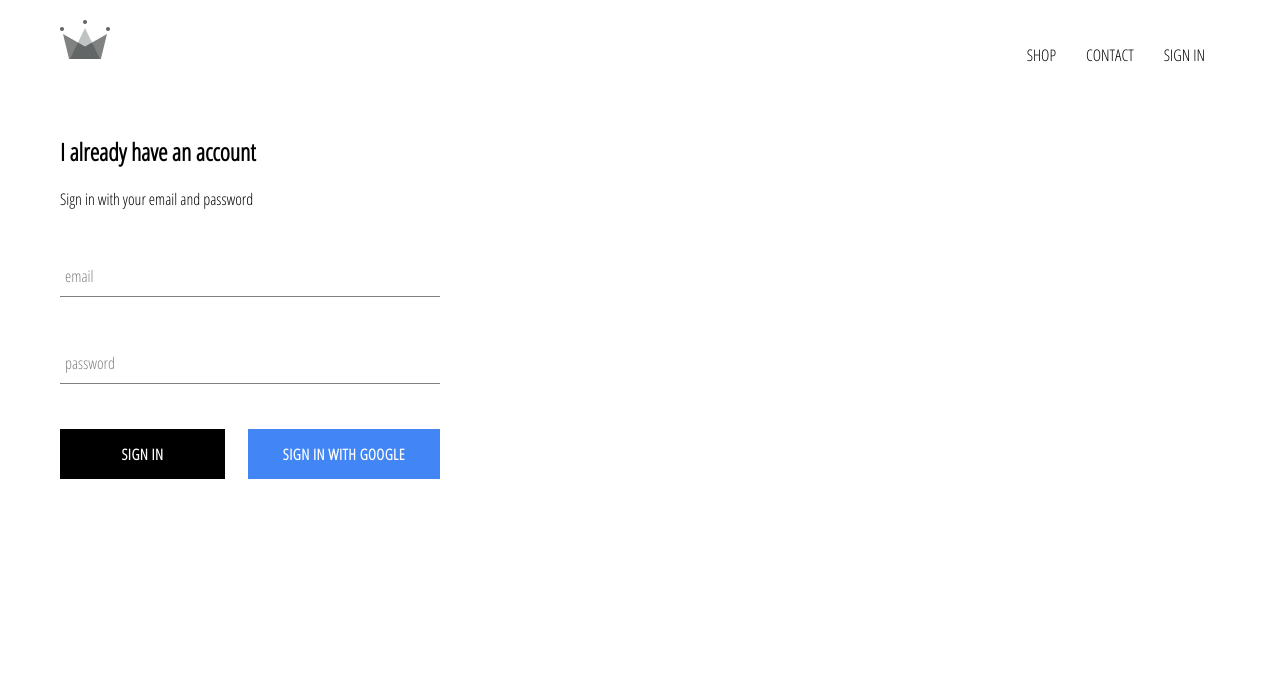
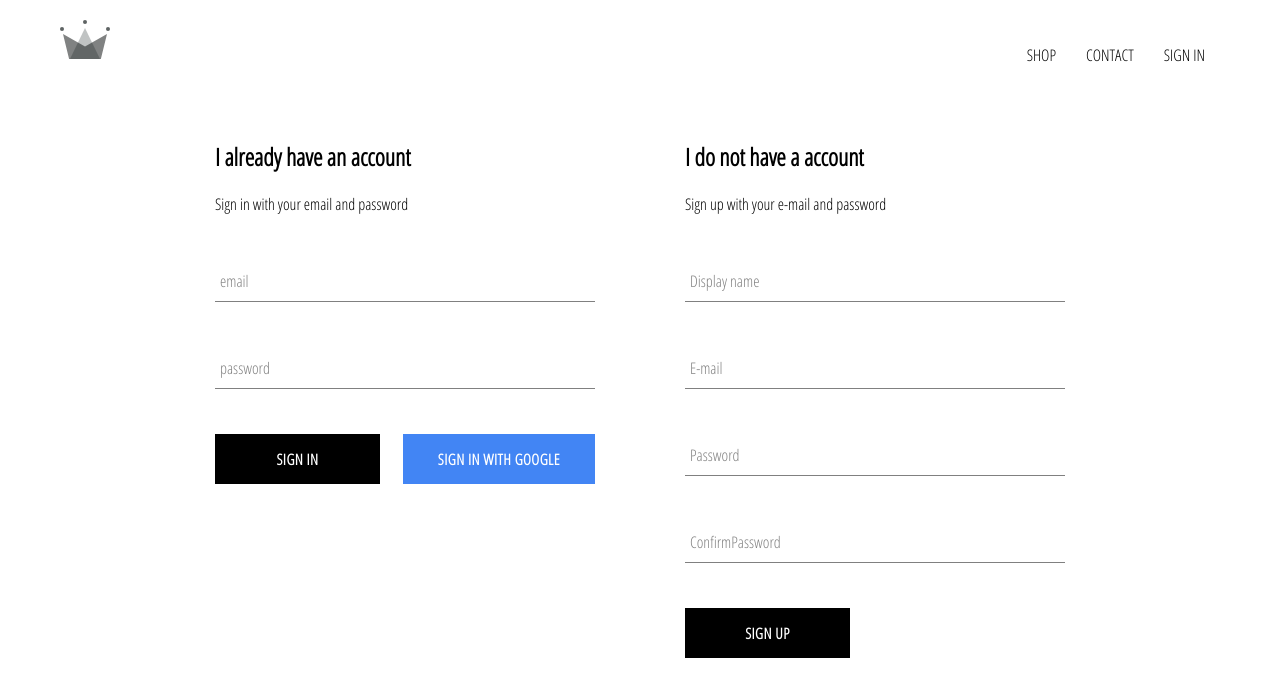
Before and after one commit to alshashiguchi/crwn-clothing, a React (Create React App) app: page /signin in a window 1280 px wide. Shown: the top 696 px of the page. Built offline with nearby package versions, Linux system fonts and the light colour scheme; no server answers.

Commit message:
implemented firebase utils, included bility to store authenticated users into our firestore database

```diff
--- a/src/App.js
+++ b/src/App.js
@@ -7,7 +7,7 @@
 import ShopPage from './pages/shop/shop.component';
 import SignInAndSignUpPage from './pages/sign-in-and-sign-up/sign-in-and-sign-up.component';
 import Header from "./components/header/header-component";
-import { auth } from './firebase/firebase.utils';
+import { auth, createUserProfileDocument } from './firebase/firebase.utils';
 
 class App extends Component{
 
@@ -21,10 +21,26 @@
   unsubscribeFromAuth = null;
 
   componentDidMount() {
-    this.unsubscribeFromAuth = auth.onAuthStateChanged(user => {
-      this.setState({ currentUser: user });
-      console.log(user)   ;
+    this.unsubscribeFromAuth = auth.onAuthStateChanged (async userAuth => {
+      if (userAuth) {
+        const userRef = await createUserProfileDocument(userAuth);
+
+        await userRef.onSnapshot(snapShot => {
+          this.setState({
+            currentUser: {
+              id: snapShot.id,
+              ...snapShot.data()
+            }
+          });
+        });
+      } else {
+        this.setState({ currentUser: userAuth });
+      }
+
+      console.log(this.state);
+
     });
+
   }
 
   componentWillUnmount() {
--- /dev/null
+++ b/src/components/sign-up/sign-up.component.jsx
@@ -0,0 +1,97 @@
+import React, { Component } from 'react';
+
+import FormInput from '../form-input/form-input.component';
+import CustomButton from '../custom-button/custom-button.component';
+
+import { auth, createUserProfileDocument } from '../../firebase/firebase.utils';
+
+import './sign-up.styles.scss';
+
+class SignUp extends Component {
+  constructor(props) {
+    super(props);
+
+    this.state = {
+      displayName: '',
+      email: '',
+      password: '',
+      confirmPassword: ''
+    };
+  }
+
+  handleSubmit = async event => {
+    event.preventDefault();
+
+    const { displayName, email, password, confirmPassword} = this.state
+
+    if (password !== confirmPassword) {
+      alert("passwords don't match");
+      return
+    }
+
+    try {
+      const { user } = await auth.createUserWithEmailAndPassword(email, password);
+
+      await createUserProfileDocument(user, { displayName });
+
+      this.setState({
+        displayName: '',
+        email: '',
+        password: '',
+        confirmPassword: ''
+      });
+    } catch (error) {
+      console.error(error);
+    }
+  }
+
+  handleChange = event => {
+    const { name, value } = event.target;
+    this.setState({ [name]: value });
+  }
+
+  render() {
+    const { displayName, email, password, confirmPassword} = this.state
+    return(
+      <div className='sign-up'>
+        <h2 className='title'>I do not have a account</h2>
+        <span>Sign up with your e-mail and password</span>
+        <form className='sign-up-form' onSubmit={ this.handleSubmit }>
+          <FormInput
+            type='text'
+            name='displayName'
+            value={ displayName }
+            onChange={this.handleChange}
+            label='Display name'
+            required/>
+
+          <FormInput
+            type='email'
+            name='email'
+            value={ email }
+            onChange={this.handleChange}
+            label='E-mail'
+            required/>
+          <FormInput
+            type='password'
+            name='password'
+            value={ password }
+            onChange={this.handleChange}
+            label='Password'
+            required/>
+          <FormInput
+            type='password'
+            name='confirmPassword'
+            value={ confirmPassword }
+            onChange={this.handleChange}
+            label='ConfirmPassword'
+            required/>
+
+          <CustomButton type='submit'>SIGN UP</CustomButton>
+        </form>
+      </div>
+    )
+  }
+}
+
+export default SignUp;
--- /dev/null
+++ b/src/components/sign-up/sign-up.styles.scss
@@ -0,0 +1,9 @@
+.sign-up {
+  display: flex;
+  flex-direction: column;
+  width: 380px;
+
+  .title {
+    margin: 10px, 0;
+  }
+}
--- a/src/firebase/firebase.utils.js
+++ b/src/firebase/firebase.utils.js
@@ -13,6 +13,32 @@
   measurementId: "G-YBHYVKSGVX"
 };
 
+export const createUserProfileDocument = async(userAuth, additionalData) => {
+  if(!userAuth) return;
+
+  const userRef = firestore.doc(`users/${ userAuth.uid }`);
+
+  const snapShot = await userRef.get();
+
+  if (!snapShot.exists) {
+    const { displayName, email } = userAuth;
+    const createdAt = new Date();
+
+    try {
+      await userRef.set({
+        displayName,
+        email,
+        createdAt,
+        ...additionalData
+      })
+    } catch(err) {
+      console.log('error creating user', err.message);
+    }
+  }
+
+  return userRef;
+};
+
 firebase.initializeApp(config);
 
 export const auth = firebase.auth();
--- a/src/pages/sign-in-and-sign-up/sign-in-and-sign-up.component.jsx
+++ b/src/pages/sign-in-and-sign-up/sign-in-and-sign-up.component.jsx
@@ -1,12 +1,14 @@
 import React from 'react';
 
 import SignIn from '../../components/sign-in/sign-in.component';
+import SignUp from '../../components/sign-up/sign-up.component';
 
 import './sign-in-and-sign-up.styles.scss';
 
 const SignInAndSignUpPage = () => (
   <div className='sign-in-and-sign-up'>
     <SignIn />
+    <SignUp />
   </div>
 );
 
--- a/src/pages/sign-in-and-sign-up/sign-in-and-sign-up.styles.scss
+++ b/src/pages/sign-in-and-sign-up/sign-in-and-sign-up.styles.scss
@@ -0,0 +1,6 @@
+.sign-in-and-sign-up {
+  width: 850px;
+  display: flex;
+  justify-content: space-between;
+  margin: 30px auto;
+}
```
